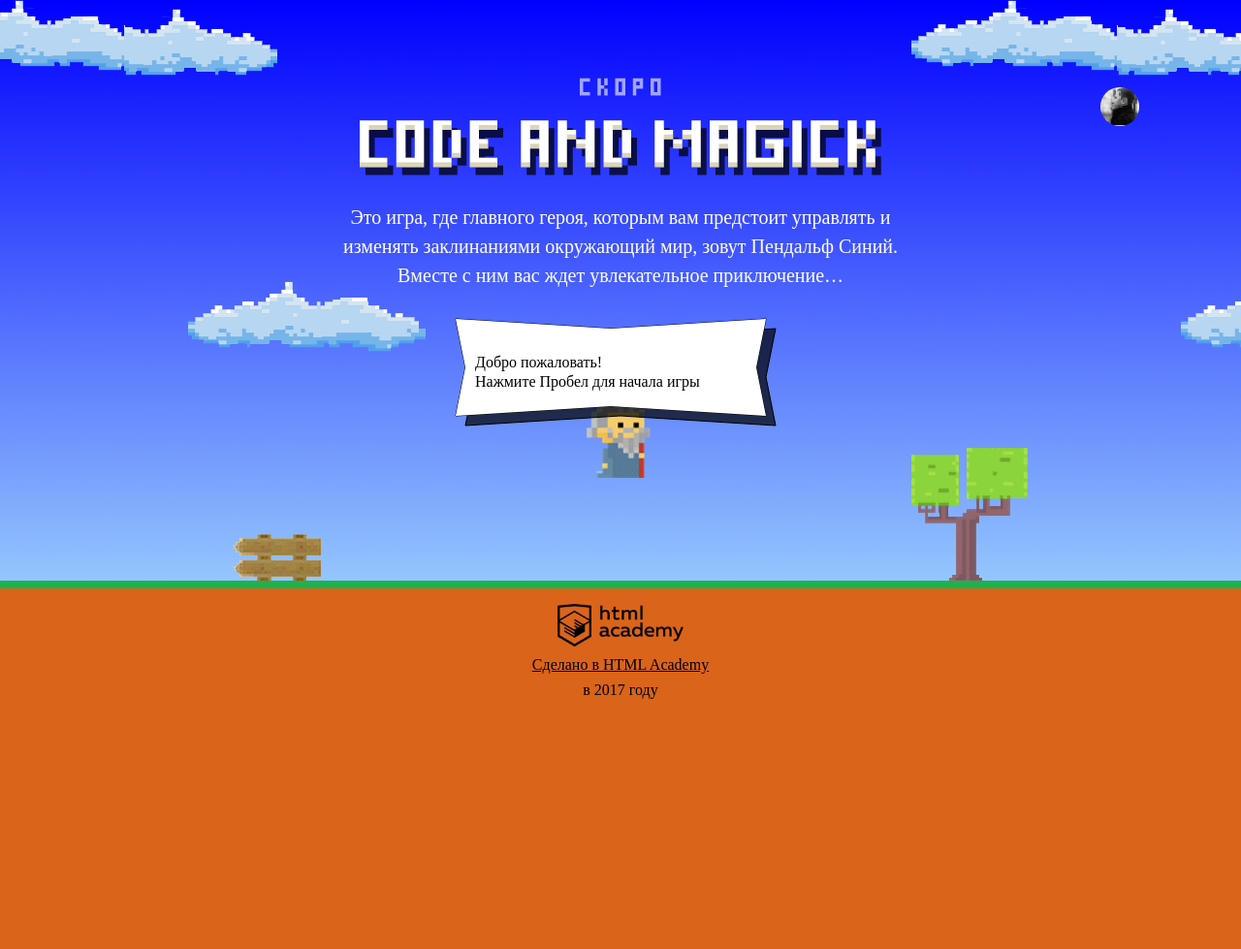
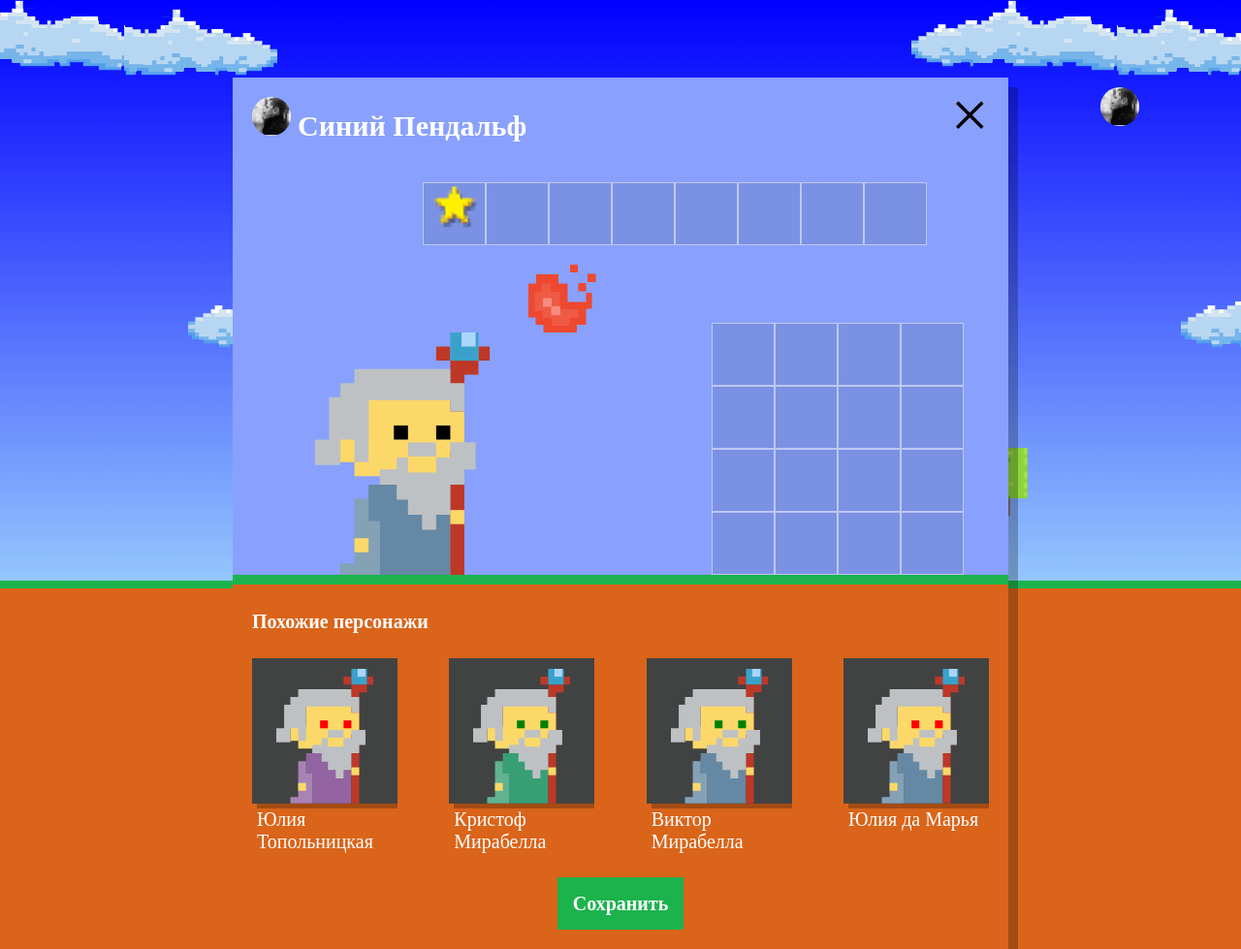
Before and after one commit to alex-ermmm/897867-code-and-magick-20, a website: page index.html in a window 1280 px wide. Shown: the whole page at 97% size. Before the commit the page ends 800 px from the top, so only its background shows below. Drawn offline with Linux system fonts and the light colour scheme; a web font is replaced by a local one.

Commit message:
7. Учебный проект: нас орда

```diff
--- a/index.html
+++ b/index.html
@@ -207,6 +207,7 @@
 
 <script src="js/stat.js"></script>
 <script src="js/game.js"></script>
+<script src="js/setup.js"></script>
 
 </body>
 </html>
--- /dev/null
+++ b/js/setup.js
@@ -0,0 +1,57 @@
+'use strict';
+
+var COUNT_WIZARDS = 4;
+var WIZARD_NAMES = ['Иван', 'Хуан Себастьян', 'Мария', 'Кристоф', 'Виктор', 'Юлия', 'Люпита', 'Вашингтон'];
+var WIZARD_FAMILYNAME = ['да Марья', 'Верон', 'Мирабелла', 'Вальц', 'Онопко', 'Топольницкая', 'Нионго', 'Ирвинг'];
+var WIZARD_COAT_COLOR = ['rgb(101, 137, 164)', 'rgb(241, 43, 107)', 'rgb(146, 100, 161)', 'rgb(56, 159, 117)', 'rgb(215, 210, 55)', 'rgb(0, 0, 0)'];
+var WIZARD_EYES_COLOR = ['black', 'red', 'blue', 'yellow', 'green'];
+
+var userDialog = document.querySelector('.setup');
+userDialog.classList.remove('hidden');
+
+
+// куда будем вставлять магов
+var similarListElement = document.querySelector('.setup-similar-list');
+
+// шаблон элементов
+var similarWizardTemplate = document.querySelector('#similar-wizard-template')
+  .content
+  .querySelector('.setup-similar-item');
+
+// возвращаем случайны элемент массива
+function getRamdomElement(array) {
+  return array[Math.floor(Math.random() * array.length)];
+}
+
+// возвращаем склеенное, случаное имя и фамилию
+function genetareName(names, family) {
+  return getRamdomElement(names) + ' ' + getRamdomElement(family);
+}
+
+// отрисовываем элементы (карточки) магов
+function renderWizard(name, family, coatColor, eyesColor) {
+  var wizardElement = similarWizardTemplate.cloneNode(true);
+
+  // вставлем случайное имя
+  wizardElement.querySelector('.setup-similar-label').textContent = genetareName(name, family);
+
+  // заливаем плащ случайным цветом из массива
+  wizardElement.querySelector('.wizard-coat').style.fill = getRamdomElement(coatColor);
+
+  // заливаем глаза случайным цветом из массива
+  wizardElement.querySelector('.wizard-eyes').style.fill = getRamdomElement(eyesColor);
+
+  return wizardElement;
+}
+
+var fragment = document.createDocumentFragment();
+
+// записываем в фрагмент
+for (var i = 0; i < COUNT_WIZARDS; i++) {
+  fragment.appendChild(renderWizard(WIZARD_NAMES, WIZARD_FAMILYNAME, WIZARD_COAT_COLOR, WIZARD_EYES_COLOR));
+}
+
+// выводим магов в блок похожих персонажей
+similarListElement.appendChild(fragment);
+
+document.querySelector('.setup-similar').classList.remove('hidden');
```
